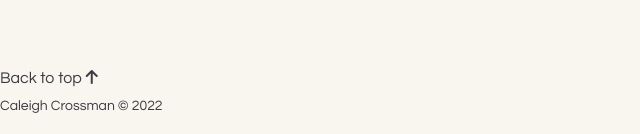
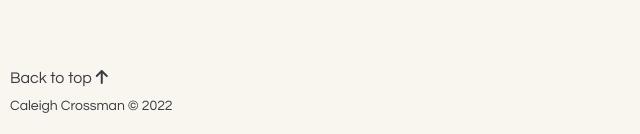
Before and after one commit to caleighc/Mobile-view-checkpoint, a plain HTML site: page index.html in a window 1280 px wide. Shown: the part 1719-1853 px from the top of the page, 0-640 px from the left. Drawn offline with Linux system fonts and the light colour scheme.

Commit message:
undo css chnages

```diff
--- a/css/style.css
+++ b/css/style.css
@@ -1,4 +1,148 @@
-*/ footer {
+/* /* body {
+  background-color: white;
+  margin: 0px;
+	padding: 0px;
+}
+.nav {
+  background-color: white;
+  position: fixed;
+  top: 0;
+  width: 100%;
+  height: 50px;
+  display: flex;
+  justify-content: center;
+  font-size: 24px;
+}
+.nav a {
+  display: block;
+  color: black;
+  text-align: center;
+  padding: 14px 16px;
+  text-decoration: none;
+  font-size: 24px;
+}
+.nav a:hover {
+  background: #B7CADB;
+  cursor: pointer;
+}
+.logo {
+  cursor: pointer;
+  width: 20px;
+  margin-top: 10px;
+  height: 20px;
+  display: inline-block;
+  border: none !important;
+}
+.container {
+  margin-top: 50px;
+  position: relative;
+}
+.title {
+  display: flex;
+  flex-direction:column;
+  align-items: center;
+  width: 100%;
+  height: 300px;
+}
+.title h1 {
+  font-weight: bold;
+  font-size: 50px;
+  line-height: 1.3em;
+  letter-spacing: 0em;
+  text-align: center;
+  display: flex;
+  justify-content: center;
+}
+.title h2 {
+  font-size: 24px;
+}
+  form {
+    border: 3px solid #f1f1f1;
+    margin: 10px;
+  }
+
+  legend {
+    font-size: 100%;
+    font-style:bold;
+    text-transform: none;
+    text-align: center;
+  }
+
+  label {
+    display: inline-block;
+    margin-right:10px;
+    width:15%;
+  }
+
+  input {
+    width: 50%;
+    padding: 12px 20px;
+    margin: 8px 0;
+    display: inline-block;
+    border: 1px solid #ccc;
+    box-sizing: border-box;
+  }
+
+  span {
+    margin-left:20%;
+    font-family: italic;
+    font-weight: bold;
+  }
+
+  textarea {
+    width: 100%;
+    height: 10vh;
+    padding: 12px 20px;
+    margin: 8px 0;
+    display: inline-block;
+    border: 1px solid #ccc;
+    box-sizing: border-box;
+  }
+
+  input[type=submit] {
+    background-color: #A9C9D1;
+    color: white;
+    padding: 14px 20px;
+    margin: 8px 0;
+    border: none;
+    cursor: pointer;
+    width: 20%;
+    border-radius: 50px;
+  }
+
+  input[type=submit]:hover {
+    opacity: 0.8;
+  }
+
+.footer {
+  display: flex;
+  justify-content: space-between;
+  cursor: pointer;
+  background-color: white;
+  color: #3B3C42;
+  margin: 10px;
+  text-decoration: none;
+}
+.footer a {
+  text-decoration: none;
+  color: #3B3C42;
+}
+img {
+  width: 100%;
+  height: 500px;
+}
+.intro {
+  width: 100%;
+  height: 500px;
+  background-image: url("../images/bighouse.jpg");
+  background-repeat: no-repeat;
+  background-size: cover;
+}
+.intro img {
+  object-fit: scale-down;
+} */
+
+footer {
     display: flex;
     justify-content: space-between;
     cursor: pointer;
```
